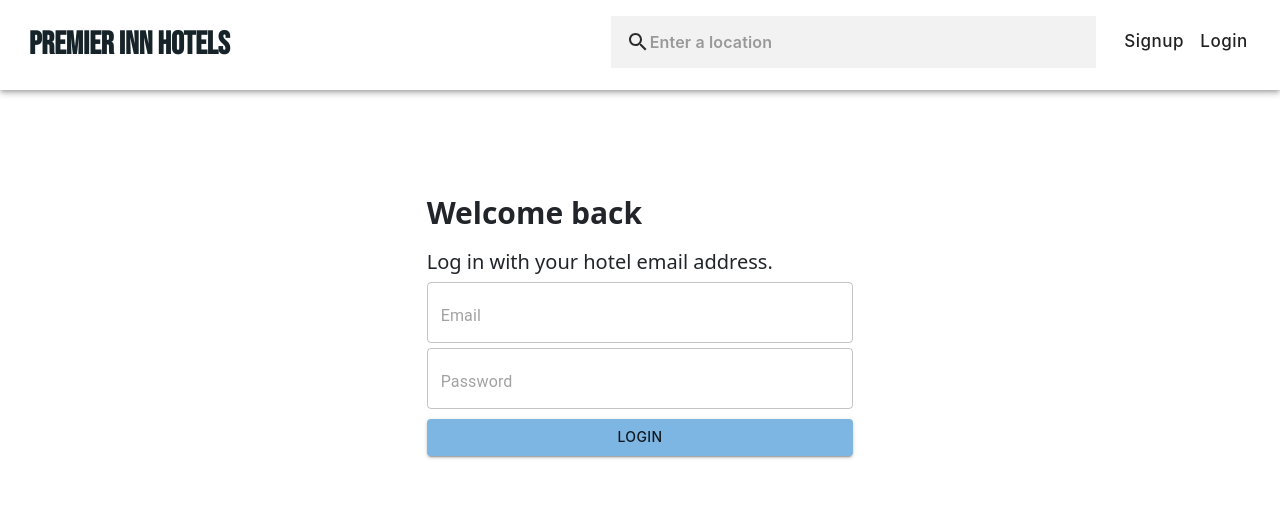
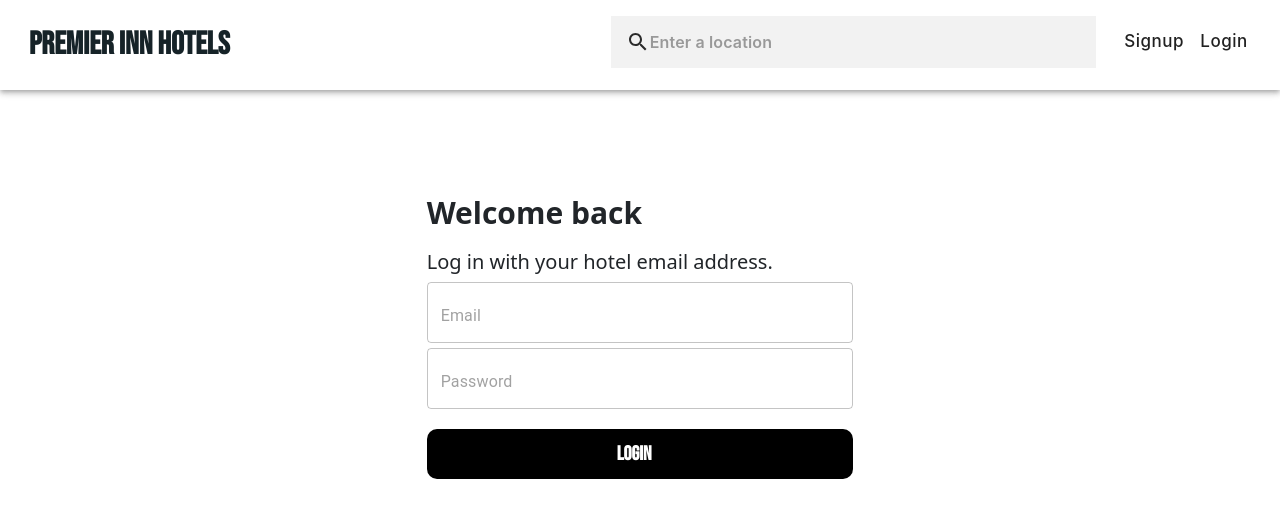
Before and after one commit to gopinathsjsu/team-project-gitassassins, a React (Create React App) app in the folder client/: page /hotelLogin in a window 1280 px wide. Shown: the top 518 px of the page. Built offline with nearby package versions, Linux system fonts and the light colour scheme.

Commit message:
refactor (admin): e2e login, dashboard

```diff
--- a/client/src/components/NavigationBar.js
+++ b/client/src/components/NavigationBar.js
@@ -83,6 +83,7 @@ class NavigationBar extends Component {
 	};
 
 	render() {
+		const pathname = window.location.pathname;
 		const { classes } = this.props;
 		const { authenticated, authenticatedUser } = this.props.user;
 		return (
@@ -105,6 +106,7 @@ class NavigationBar extends Component {
 
 						<Button name="dummy" className={classes.dummy} />
 
+						{pathname !== "/admin" && (
 							<InputBase
 								id="location"
 								name="location"
@@ -115,9 +117,10 @@ class NavigationBar extends Component {
 									<SearchIcon style={{ color: "#2b2b2b" }} />
 								}
 							/>
+						)}
 
 						{/* signup */}
-						{!authenticated && (
+						{pathname !== "/admin" && !authenticated && (
 							<Button
 								className={classes.button}
 								component={Link}
@@ -128,7 +131,7 @@ class NavigationBar extends Component {
 						)}
 
 						{/* login */}
-						{!authenticated && (
+						{pathname !== "/admin" && !authenticated && (
 							<Button
 								className={classes.button}
 								component={Link}
--- a/client/src/pages/AdminRoomUpdate.js
+++ b/client/src/pages/AdminRoomUpdate.js
@@ -1,37 +1,49 @@
 import React, { useState, useEffect } from "react";
 import { Button, Form } from "react-bootstrap";
 import axios from "axios";
-import moment from "moment";
 
 const AdminRoomUpdate = () => {
 	const [type, setType] = useState("SINGLE");
 	const [price, setPrice] = useState();
 	const [maximumOccupancy, setMaximumOccupancy] = useState();
 	const [totalCount, setTotalCount] = useState();
+	const [imageUrl, setImageUrl] = useState();
+	const [roomId, setRoomId] = useState();
 
 	const handleUpdateRoom = async (e) => {
-		// const hotelId = localStorage.getItem("hotel_id");
-
-		const payload = { price, maximumOccupancy, totalCount };
-		// const res = await axios.put(
-		// 	`${BASE_API_URL}/rooms/${hotelId}/${type}`,
-		// 	{ payload }
-		// );
-
-		// console.log(res.data);
-	};
-	const getRoomTypeDetails = async () => {
-		// const hotelId = localStorage.getItem("hotel_id");
-		// const res = await axios.get(`${BASE_API_URL}/rooms/${hotelId}/${type}`);
-		// console.log(res.data);
-		// setMaximumOccupancy(maximumOccupancy);
-		// setTotalCount(totalCount);
-		// setPrice(price);
+		const payload = {
+			roomId: roomId,
+			price: price,
+			maximumOccupancy: maximumOccupancy,
+			totalCount: totalCount,
+		};
+		const response = await axios.put(`/room/update/`, payload);
+		console.log(response.data);
 	};
 
-	// useEffect(() => {
-	// 	getRoomTypeDetails();
-	// }, [type]);
+	const getRoomTypeDetails = async () => {
+		console.log("About to fetch deets");
+		const hotelId = localStorage.getItem("hotelId");
+		console.log("Hotel Id => ", hotelId);
+		const res = await axios.get(`/room/${hotelId}/${type}`);
+		const data = res.data[0];
+
+		const maximumOccupancy = data.maximumOccupancy;
+		const totalCount = data.totalCount;
+		const price = data.price;
+		const imageUrl = data.photoUrl;
+		const roomId = data._id;
+
+		setMaximumOccupancy(maximumOccupancy);
+		setTotalCount(totalCount);
+		setPrice(price);
+		setImageUrl(imageUrl);
+		setRoomId(roomId);
+	};
+
+	useEffect(() => {
+		getRoomTypeDetails();
+	}, [type]);
 
 	return (
 		<div>
@@ -57,9 +69,7 @@ const AdminRoomUpdate = () => {
 								height: "100%",
 								border: "1px solid black",
 							}}
-							src={
-								"https://www.currentschoolnews.com/wp-content/uploads/2021/05/classic-twin-room-1.jpg"
-							}
+							src={imageUrl}
 							alt=""
 						/>
 
@@ -97,38 +107,42 @@ const AdminRoomUpdate = () => {
 							<Form.Control
 								className="s-input-main"
 								type="number"
-								onChange={(e) => e.target.value}
+								onChange={(e) => setPrice(e.target.value)}
 								value={price}
 							/>
 						</Form.Group>
+						<br />
 						<Form.Group>
 							<Form.Label>Max Occupancy</Form.Label>
 							<Form.Control
 								className="s-input-main"
 								type="number"
-								onChange={(e) => e.target.value}
+								onChange={(e) =>
+									setMaximumOccupancy(e.target.value)
+								}
 								min={1}
 								max={5}
 								value={maximumOccupancy}
 							/>
 						</Form.Group>
+						<br />
 						<Form.Group>
 							<Form.Label>Number of Rooms</Form.Label>
 							<Form.Control
 								className="s-input-main"
 								type="number"
-								onChange={(e) => e.target.value}
+								onChange={(e) => setTotalCount(e.target.value)}
 								value={totalCount}
 								min={1}
 								max={5}
 							/>
 						</Form.Group>
-
+						<br />
 						<div className="buttons-wrapper">
 							<Button
 								variant="primary"
 								size="lg"
-								type="submit"
+								type="button"
 								onClick={handleUpdateRoom}
 							>
 								Update Room
--- a/client/src/pages/admin.js
+++ b/client/src/pages/admin.js
@@ -4,6 +4,8 @@ import withStyles from "@material-ui/core/styles/withStyles";
 import React, { Component } from "react";
 import landingPic from "../assets/landing.jpg";
 import AdminRoomUpdate from "./AdminRoomUpdate";
+
+import axios from "axios";
 
 const styles = (theme) => ({
 	...theme.spread,
--- a/client/src/pages/hotelLogin.js
+++ b/client/src/pages/hotelLogin.js
@@ -4,7 +4,8 @@ import Grid from "@material-ui/core/Grid";
 import TextField from "@material-ui/core/TextField";
 // import Typography from '@material-ui/core/Typography'
 import { Button } from "@material-ui/core";
-// import { Link } from 'react-router-dom'
+import axios from "axios";
+import { Link } from "react-router-dom";
 
 //redux
 // import {connect} from 'react-redux'
@@ -34,18 +35,25 @@ const styles = (theme) => ({
 	textField: {
 		marginTop: "10px",
 	},
-	submit: {
-		marginTop: "10px",
-		backgroundColor: "#7db5e3",
-		fontFamily:
-			'-apple-system, BlinkMacSystemFont, "Segoe UI", Roboto, Helvetica, Arial, sans-serif, "Apple Color Emoji", "Segoe UI Emoji", "Segoe UI Symbol"',
-	},
 	text3: {
 		marginTop: "10px",
 	},
 	errors: {
 		fontSize: "14px",
 		color: "red",
+	},
+	button: {
+		padding: "10px 190px",
+		cursor: "pointer",
+		color: "white",
+		marginTop: "20px",
+		marginBottom: "40px",
+		textTransform: "capitalize",
+		fontFamily: "Bebas Neue",
+		fontWeight: "600",
+		fontSize: "20px",
+		backgroundColor: "black",
+		borderRadius: "10px",
 	},
 });
 
@@ -61,13 +69,14 @@ class hotelLogin extends Component {
 		});
 	};
 
-	handleSubmit = (event) => {
+	handleSubmit = async (event) => {
 		event.preventDefault();
-		// var newUser = {
-		//     email : this.state.email,
-		//     password : this.state.password
-		// }
-		// this.props.loginUser(newUser, this.props.history)
+		const payload = {
+			email: this.state.email,
+			password: this.state.password,
+		};
+		const response = await axios.post(`/hotel/login`, payload);
+		localStorage.setItem("hotelId", response.data._id);
 	};
 
 	render() {
@@ -110,6 +119,7 @@ class hotelLogin extends Component {
 							fullWidth
 						/>
 
+						{/* <Link to="/admin" style={{ textDecoration: "none" }}>
 							<Button
 								type="submit"
 								variant="contained"
@@ -118,20 +128,25 @@ class hotelLogin extends Component {
 							>
 								Login
 							</Button>
-						<br />
+						</Link> */}
 
-						{/* <Typography className={classes.errors}>
-                            {this.props.errors.loginError ? this.props.errors.loginError : ''}
-                        </Typography>
-
-                        <Typography type="submit" className={classes.text3}>
-                            <span className={classes.new} >
-                                New to Uber Eats?
-                            </span>
-                            <Typography className={classes.create} component = {Link} to="/signup" >
-                                Create an account
-                            </Typography>
-                        </Typography> */}
+						<div
+							role="button"
+							onClick={this.handleSubmit}
+							className={classes.button}
+						>
+							<Link
+								to="/admin"
+								style={{ textDecoration: "none" }}
+							>
+								<div
+									className={classes.checkout}
+									style={{ color: "white" }}
+								>
+									Login
+								</div>
+							</Link>
+						</div>
 					</form>
 				</Grid>
 
```
Also changed, not shown: 2 other files (tests, documents, lock files or other folders). Lines whose indentation alone changed are shown as unchanged.
